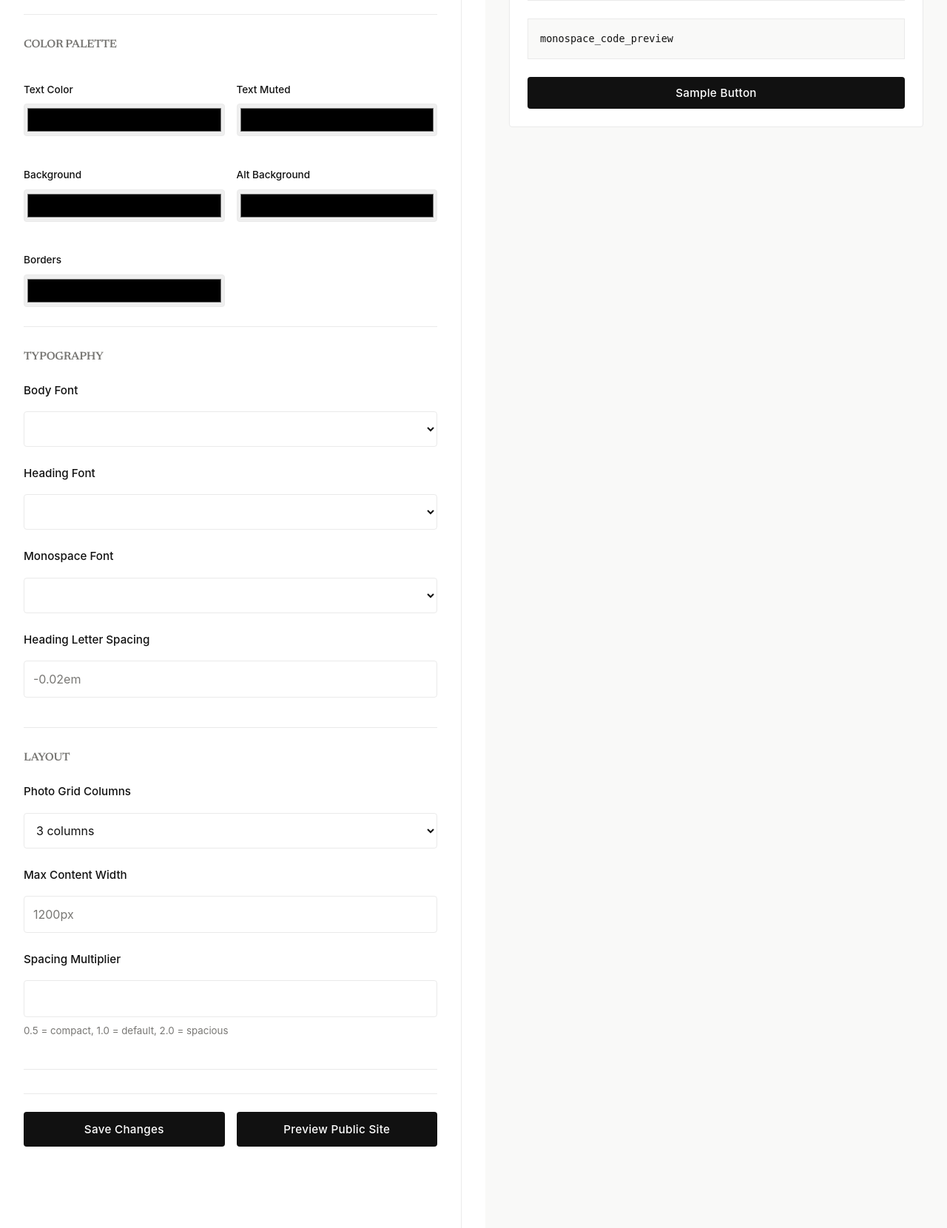
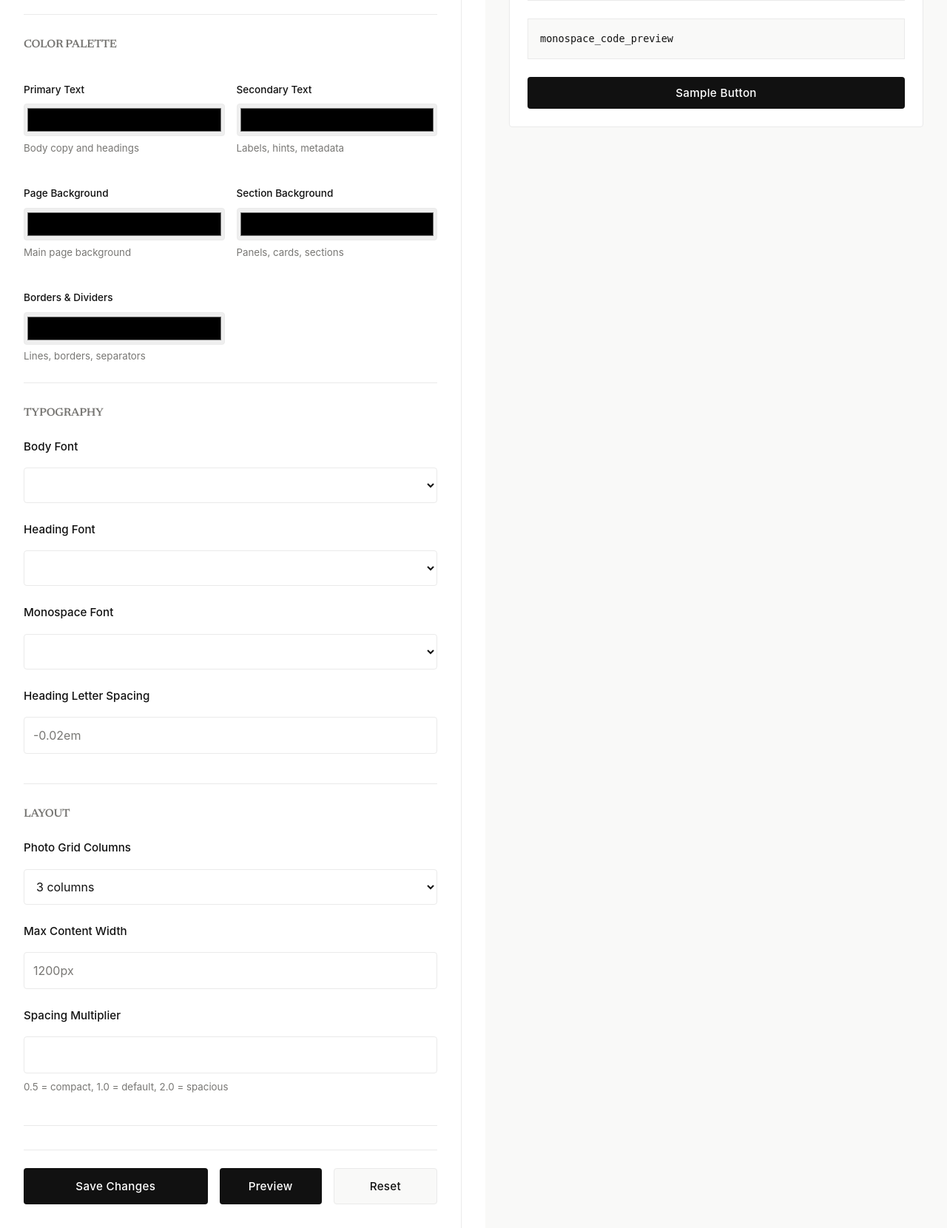
Before and after one commit to hazzaattemptscoding/open-source-gallery, a PHP site: template app/views/admin/customize.php in a window 1280 px wide. Shown: the part 514-2174 px from the top of the page at 74% size. Run offline with PHP 8.4, Linux system fonts and the light colour scheme; the template is opened without the code that fills it, so the values that code supplies are empty; some web fonts are replaced.

Commit message:
Improve customization form UI: add color descriptions and reset button

```diff
--- a/app/views/admin/customize.php
+++ b/app/views/admin/customize.php
@@ -201,24 +201,29 @@
         <h3>Color Palette</h3>
         <div class="color-group">
           <div class="color-input-wrapper">
-            <label for="text">Text Color</label>
+            <label for="text">Primary Text</label>
             <input type="color" id="text" name="text" value="<?= e($settings['text'] ?? '#111111') ?>">
+            <small style="color: var(--text-muted); display: block; margin-top: 0.25rem;">Body copy and headings</small>
           </div>
           <div class="color-input-wrapper">
-            <label for="text_muted">Text Muted</label>
+            <label for="text_muted">Secondary Text</label>
             <input type="color" id="text_muted" name="text_muted" value="<?= e($settings['text_muted'] ?? '#787774') ?>">
+            <small style="color: var(--text-muted); display: block; margin-top: 0.25rem;">Labels, hints, metadata</small>
           </div>
           <div class="color-input-wrapper">
-            <label for="bg">Background</label>
+            <label for="bg">Page Background</label>
             <input type="color" id="bg" name="bg" value="<?= e($settings['bg'] ?? '#ffffff') ?>">
+            <small style="color: var(--text-muted); display: block; margin-top: 0.25rem;">Main page background</small>
           </div>
           <div class="color-input-wrapper">
-            <label for="bg_alt">Alt Background</label>
+            <label for="bg_alt">Section Background</label>
             <input type="color" id="bg_alt" name="bg_alt" value="<?= e($settings['bg_alt'] ?? '#f9f9f8') ?>">
+            <small style="color: var(--text-muted); display: block; margin-top: 0.25rem;">Panels, cards, sections</small>
           </div>
           <div class="color-input-wrapper">
-            <label for="border">Borders</label>
+            <label for="border">Borders & Dividers</label>
             <input type="color" id="border" name="border" value="<?= e($settings['border'] ?? '#eaeaea') ?>">
+            <small style="color: var(--text-muted); display: block; margin-top: 0.25rem;">Lines, borders, separators</small>
           </div>
         </div>
       </div>
@@ -286,8 +291,9 @@
       </div>
 
       <div class="customize-buttons">
-        <button type="submit" style="background: var(--text); color: var(--bg); border: none; border-radius: 4px; cursor: pointer;">Save Changes</button>
-        <button type="button" class="preview-button" onclick="openPublicPreview();">Preview Public Site</button>
+        <button type="submit" style="background: var(--text); color: var(--bg); border: none; border-radius: 4px; cursor: pointer; flex: 2;">Save Changes</button>
+        <button type="button" class="preview-button" onclick="openPublicPreview();" style="flex: 1;">Preview</button>
+        <button type="button" onclick="if(confirm('Reset all customizations to defaults?')) { document.querySelectorAll('input[type=color], input[type=text], input[type=number], select').forEach(f => f.value = f.getAttribute('value')); }" style="background: var(--bg-alt); color: var(--text); border: 1px solid var(--border); padding: 0.875rem; font-weight: 500; cursor: pointer; border-radius: 4px; flex: 1;">Reset</button>
       </div>
     </form>
   </div>
```
